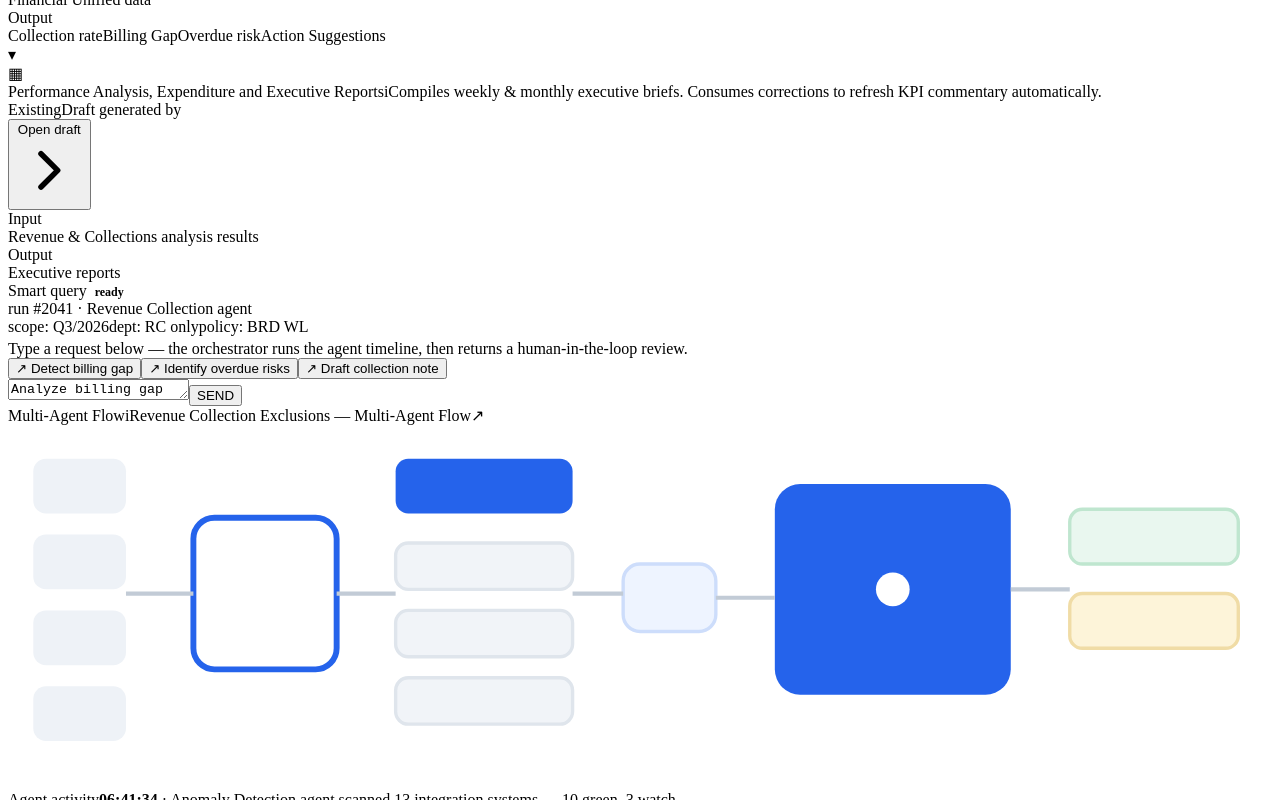
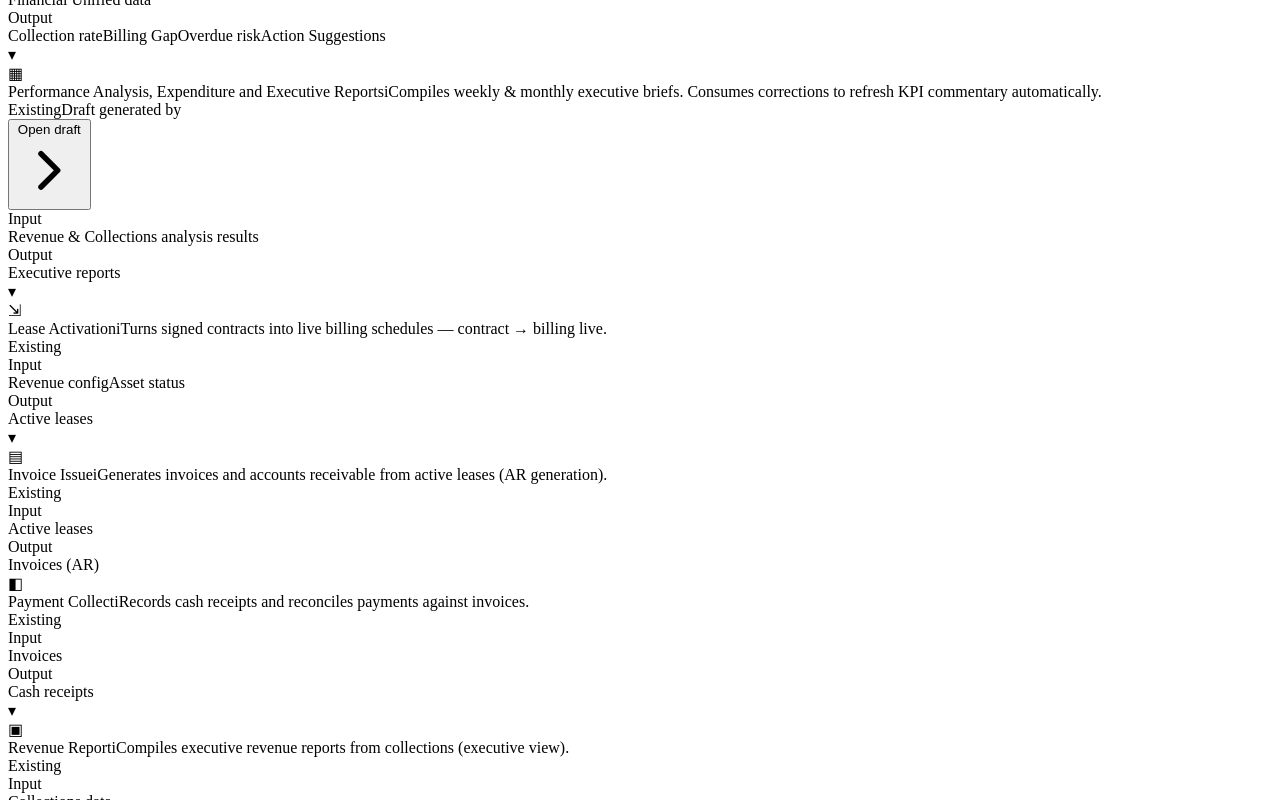
Before and after one commit to liucheng77/MOMAH-finbudcop, a React (Vite) app: page / in a window 1280 px wide. Both pictures are taken after a click on the button "Login". Shown: the part 3888-4688 px from the top of the page. Built offline with nearby package versions, Linux system fonts and the light colour scheme; the HTML template or start-up script is replaced by a standard one.

Commit message:
sync: 2026-06-23 13:16:51

```diff
--- a/src/App.jsx
+++ b/src/App.jsx
@@ -1949,6 +1949,41 @@ const RC_AGENTS = [
       { t: "in", k: { en: "Input", ar: "مدخلات", zh: "输入" }, v: [{ en: "Revenue & Collections analysis results", ar: "نتائج تحليل وكيل الإيرادات والتحصيل", zh: "收入征收智能体分析结果" }] },
       { t: "out", k: { en: "Output", ar: "مخرجات", zh: "输出" }, v: [{ en: "Executive reports", ar: "تقارير تنفيذية", zh: "执行报告" }] }],
     btn: { en: "Open draft", ar: "فتح المسودة", zh: "打开草稿" } },
+  { id: "a14", code: "UC-14", kind: "base", icon: "⇲",
+    chips: [{ t: { en: "Existing", ar: "قائم", zh: "现有" }, cls: "gray" }],
+    title: { en: "Lease Activation", ar: "تفعيل عقود الإيجار", zh: "租约激活" },
+    desc: { en: "Turns signed contracts into live billing schedules — contract → billing live.", ar: "يحوّل العقود الموقّعة إلى جداول فوترة فعّالة — العقد ← الفوترة الحيّة.", zh: "将已签合同转为生效的计费计划——合同→计费上线。" },
+    io: [
+      { t: "in", k: { en: "Input", ar: "مدخلات", zh: "输入" }, v: [{ en: "Revenue config", ar: "إعداد الإيرادات", zh: "收入配置" }, { en: "Asset status", ar: "حالة الأصل", zh: "资产状态" }] },
+      { t: "out", k: { en: "Output", ar: "مخرجات", zh: "输出" }, v: [{ en: "Active leases", ar: "عقود مفعّلة", zh: "生效租约" }] }] },
+  { id: "a12", code: "UC-12", kind: "base", half: true, icon: "▤",
+    chips: [{ t: { en: "Existing", ar: "قائم", zh: "现有" }, cls: "gray" }],
+    title: { en: "Invoice Issue", ar: "إصدار الفواتير", zh: "开票" },
+    desc: { en: "Generates invoices and accounts receivable from active leases (AR generation).", ar: "ينشئ الفواتير والذمم المدينة من العقود المفعّلة.", zh: "依据生效租约生成发票与应收账款(AR 生成)。" },
+    io: [
+      { t: "in", k: { en: "Input", ar: "مدخلات", zh: "输入" }, v: [{ en: "Active leases", ar: "عقود مفعّلة", zh: "生效租约" }] },
+      { t: "out", k: { en: "Output", ar: "مخرجات", zh: "输出" }, v: [{ en: "Invoices (AR)", ar: "فواتير (ذمم)", zh: "发票(应收)" }] }] },
+  { id: "a11", code: "UC-11", kind: "base", half: true, icon: "◧",
+    chips: [{ t: { en: "Existing", ar: "قائم", zh: "现有" }, cls: "gray" }],
+    title: { en: "Payment Collect", ar: "تحصيل المدفوعات", zh: "收款" },
+    desc: { en: "Records cash receipts and reconciles payments against invoices.", ar: "يسجّل المقبوضات النقدية ويطابقها مع الفواتير.", zh: "登记现金回款并与发票对账。" },
+    io: [
+      { t: "in", k: { en: "Input", ar: "مدخلات", zh: "输入" }, v: [{ en: "Invoices", ar: "فواتير", zh: "发票" }] },
+      { t: "out", k: { en: "Output", ar: "مخرجات", zh: "输出" }, v: [{ en: "Cash receipts", ar: "مقبوضات نقدية", zh: "现金回款" }] }] },
+  { id: "a10", code: "UC-10", kind: "base", half: true, icon: "▣",
+    chips: [{ t: { en: "Existing", ar: "قائم", zh: "现有" }, cls: "gray" }],
+    title: { en: "Revenue Report", ar: "تقرير الإيرادات", zh: "收入报告" },
+    desc: { en: "Compiles executive revenue reports from collections (executive view).", ar: "يجمّع تقارير الإيرادات التنفيذية من بيانات التحصيل.", zh: "依据征收数据编制高管收入报告(执行视图)。" },
+    io: [
+      { t: "in", k: { en: "Input", ar: "مدخلات", zh: "输入" }, v: [{ en: "Collections data", ar: "بيانات التحصيل", zh: "征收数据" }] },
+      { t: "out", k: { en: "Output", ar: "مخرجات", zh: "输出" }, v: [{ en: "Executive revenue report", ar: "تقرير إيرادات تنفيذي", zh: "高管收入报告" }] }] },
+  { id: "a3", code: "UC-03", kind: "base", half: true, icon: "◆",
+    chips: [{ t: { en: "Existing", ar: "قائم", zh: "现有" }, cls: "gray" }],
+    title: { en: "Asset Performance", ar: "أداء الأصول", zh: "资产绩效" },
+    desc: { en: "Computes portfolio-level asset performance KPIs.", ar: "يحسب مؤشرات أداء الأصول على مستوى المحفظة.", zh: "计算组合层面的资产绩效 KPI。" },
+    io: [
+      { t: "in", k: { en: "Input", ar: "مدخلات", zh: "输入" }, v: [{ en: "Revenue & asset data", ar: "بيانات الإيرادات والأصول", zh: "收入与资产数据" }] },
+      { t: "out", k: { en: "Output", ar: "مخرجات", zh: "输出" }, v: [{ en: "Portfolio KPIs", ar: "مؤشرات المحفظة", zh: "组合 KPI" }] }] },
 ];
 const RC_FLOW = [
   { code: "UC-01", label: { en: "Unified data", ar: "بيانات موحّدة", zh: "统一数据" }, cap: { en: "unified data", ar: "بيانات موحّدة", zh: "统一数据" }, cls: "in" },
@@ -2344,6 +2379,29 @@ function RcWorkspace() {
     { en: "Planning subtasks", ar: "تخطيط المهام الفرعية", zh: "规划子任务" },
   ];
   const agents = RC_AGENTS.filter(a => seg === "all" ? true : seg === "enabled" ? a.kind !== "focus" : a.kind === "focus");
+  // group consecutive half-width agents (UC-12 / UC-11) into a single row
+  const agentRows = [];
+  for (let i = 0; i < agents.length; i++) {
+    if (agents[i].half && agents[i + 1] && agents[i + 1].half) { agentRows.push([agents[i], agents[i + 1]]); i++; }
+    else agentRows.push([agents[i]]);
+  }
+  const renderAgent = (a) => (
+    <div className={"agent-c " + a.kind} key={a.id}>
+      <div className="ah">
+        <span className="aic">{a.icon}</span>
+        <div className="ahx">
+          <div className="at">{ucl(a.code, tr(a.title))}<span className="at-tip" aria-label={tr(a.desc)} tabIndex={0}>i<span className="at-tip-pop">{tr(a.desc)}</span></span></div>
+          {a.chips && <div className="achips">{a.chips.map((c, i) => (<span className={"chip " + (c.cls || "")} key={i}>{tr(c.t)}</span>))}</div>}
+        </div>
+        {a.btn && <button className={a.kind === "focus" ? "btn ws-start" : "btn secondary sm ws-actr"} onClick={() => {
+          if (a.kind === "focus") setRoute("rcbench");
+          else if (a.id === "a6") { setPerfJump({ tab: "params" }); setBackRoute("rcwork"); setDeptSub("revcol"); setRoute("rcreports"); }
+          else if (a.route) setRoute(a.route);
+        }}>{a.kind === "focus" ? "▶ " : ""}{tr(a.btn)}{a.kind === "focus" ? "" : " "}{a.kind === "focus" ? null : ArrowIcon}</button>}
+      </div>
+      {a.io && <div className="agent-io">{a.io.map((m, i) => (<div className={"am io-" + (m.t || "")} key={i}><div className="l">{tr(m.k)}</div><div className="iovals">{(Array.isArray(m.v) ? m.v : [m.v]).map((x, j) => (<span className="ioval" key={j}>{tr(x)}</span>))}</div></div>))}</div>}
+    </div>
+  );
   const PH = {
     idle: { t: { en: "ready", ar: "جاهز", zh: "就绪" }, c: "var(--muted)" },
     running: { t: { en: "running", ar: "يعمل", zh: "运行中" }, c: "var(--info)" },
@@ -2399,26 +2457,12 @@ function RcWorkspace() {
       <div className="ws-left">
       <div className="ws-plaza">
         <div className="plaza-head">
-          <div><h2 style={{ fontSize: 16 }}>{tr({ en: "Business Plaza", ar: "ساحة الأعمال", zh: "业务广场" })}</h2><div className="sub muted">{tr({ en: "Three collaborative agents · scoped to Revenue Collection", ar: "ثلاثة وكلاء متعاونين · ضمن نطاق التحصيل", zh: "三个协作智能体 · 限定于收入征收" })}</div></div>
+          <div><h2 style={{ fontSize: 16 }}>{tr({ en: "Business Plaza", ar: "ساحة الأعمال", zh: "业务广场" })}</h2><div className="sub muted">{tr({ en: "End-to-end flow (scroll to view)", ar: "مسار من البداية للنهاية (مرّر للعرض)", zh: "端到端流程(下拉展示)" })}</div></div>
           <div className="seg">{["all", "enabled", "new"].map(s => <button key={s} className={seg === s ? "on" : ""} onClick={() => setSeg(s)}>{s === "all" ? "All" : s === "enabled" ? "Enabled" : "NEW"}</button>)}</div>
         </div>
-        {agents.map((a, idx) => (<React.Fragment key={a.id}>
-          {idx > 0 && <div className="agent-link">▾</div>}
-          <div className={"agent-c " + a.kind}>
-            <div className="ah">
-              <span className="aic">{a.icon}</span>
-              <div className="ahx">
-                <div className="at">{ucl(a.code, tr(a.title))}<span className="at-tip" aria-label={tr(a.desc)} tabIndex={0}>i<span className="at-tip-pop">{tr(a.desc)}</span></span></div>
-                {a.chips && <div className="achips">{a.chips.map((c, i) => (<span className={"chip " + (c.cls || "")} key={i}>{tr(c.t)}</span>))}</div>}
-              </div>
-              {a.btn && <button className={a.kind === "focus" ? "btn ws-start" : "btn secondary sm ws-actr"} onClick={() => {
-                if (a.kind === "focus") setRoute("rcbench");
-                else if (a.id === "a6") { setPerfJump({ tab: "params" }); setBackRoute("rcwork"); setDeptSub("revcol"); setRoute("rcreports"); }
-                else if (a.route) setRoute(a.route);
-              }}>{a.kind === "focus" ? "▶ " : ""}{tr(a.btn)}{a.kind === "focus" ? "" : " "}{a.kind === "focus" ? null : ArrowIcon}</button>}
-            </div>
-            {a.io && <div className="agent-io">{a.io.map((m, i) => (<div className={"am io-" + (m.t || "")} key={i}><div className="l">{tr(m.k)}</div><div className="iovals">{(Array.isArray(m.v) ? m.v : [m.v]).map((x, j) => (<span className="ioval" key={j}>{tr(x)}</span>))}</div></div>))}</div>}
-          </div>
+        {agentRows.map((row, ri) => (<React.Fragment key={ri}>
+          {ri > 0 && <div className="agent-link">▾</div>}
+          {row.length === 2 ? <div className="agent-pair">{row.map(a => renderAgent(a))}</div> : renderAgent(row[0])}
         </React.Fragment>))}
       </div>
       </div>
@@ -2475,14 +2519,14 @@ function RcWorkspace() {
       </div></div>
       <div className="ws-flowcard" onClick={() => setRoute("rcdata")} title={tr({ en: "Open Multi-Agent Flow", ar: "فتح تدفّق الوكلاء", zh: "打开多智能体流程" })}>
         <div className="ws-flowcard-h"><span>{tr({ en: "Multi-Agent Flow", ar: "تدفّق متعدد الوكلاء", zh: "多智能体流程" })}</span><span className="ws-flowcard-hr"><span className="at-tip at-tip-r" onClick={(e) => e.stopPropagation()} aria-label={ucl("UC-13", tr({ en: "Revenue Collection Exclusions — Multi-Agent Flow", ar: "التحصيل والاستبعادات — تدفّق متعدد الوكلاء", zh: "收入征收与排除项 — 多智能体流程" }))} tabIndex={0}>i<span className="at-tip-pop">{ucl("UC-13", tr({ en: "Revenue Collection Exclusions — Multi-Agent Flow", ar: "التحصيل والاستبعادات — تدفّق متعدد الوكلاء", zh: "收入征收与排除项 — 多智能体流程" }))}</span></span><span className="open">↗</span></span></div>
-        <svg className="ws-flowthumb" viewBox="0 0 300 86" fill="none" preserveAspectRatio="xMidYMid meet">
-          <rect x="6" y="8" width="22" height="13" rx="3" fill="#eef2f7" /><rect x="6" y="26" width="22" height="13" rx="3" fill="#eef2f7" /><rect x="6" y="44" width="22" height="13" rx="3" fill="#eef2f7" /><rect x="6" y="62" width="22" height="13" rx="3" fill="#eef2f7" />
-          <rect x="44" y="22" width="34" height="36" rx="5" fill="#fff" stroke="#2563eb" strokeWidth="1.4" />
-          <rect x="92" y="8" width="42" height="13" rx="3" fill="#2563eb" /><rect x="92" y="28" width="42" height="11" rx="3" fill="#f1f4f8" stroke="#dfe5ec" strokeWidth="0.8" /><rect x="92" y="44" width="42" height="11" rx="3" fill="#f1f4f8" stroke="#dfe5ec" strokeWidth="0.8" /><rect x="92" y="60" width="42" height="11" rx="3" fill="#f1f4f8" stroke="#dfe5ec" strokeWidth="0.8" />
-          <rect x="146" y="33" width="22" height="16" rx="4" fill="#eef4ff" stroke="#cdddfb" strokeWidth="0.8" />
-          <rect x="182" y="14" width="56" height="50" rx="6" fill="#2563eb" /><circle cx="210" cy="39" r="4" fill="#fff" />
-          <rect x="252" y="20" width="40" height="13" rx="3" fill="#e9f7ef" stroke="#bfe6cf" strokeWidth="0.8" /><rect x="252" y="40" width="40" height="13" rx="3" fill="#fdf4d9" stroke="#f0dca6" strokeWidth="0.8" />
-          <g stroke="#c2cbd6" strokeWidth="1"><path d="M28 40 H44" /><path d="M78 40 H92" /><path d="M134 40 H146" /><path d="M168 41 H182" /><path d="M238 39 H252" /></g>
+        <svg className="ws-flowthumb" viewBox="0 0 300 44" fill="none" preserveAspectRatio="xMidYMid meet">
+          <rect x="4" y="5" width="20" height="7" rx="2" fill="#eef2f7" /><rect x="4" y="14" width="20" height="7" rx="2" fill="#eef2f7" /><rect x="4" y="23" width="20" height="7" rx="2" fill="#eef2f7" /><rect x="4" y="32" width="20" height="7" rx="2" fill="#eef2f7" />
+          <rect x="40" y="12" width="28" height="20" rx="4" fill="#fff" stroke="#2563eb" strokeWidth="1.4" />
+          <rect x="86" y="5" width="40" height="9" rx="2.5" fill="#2563eb" /><rect x="86" y="18" width="40" height="9" rx="2.5" fill="#f1f4f8" stroke="#dfe5ec" strokeWidth="0.8" /><rect x="86" y="31" width="40" height="9" rx="2.5" fill="#f1f4f8" stroke="#dfe5ec" strokeWidth="0.8" />
+          <rect x="138" y="16" width="20" height="12" rx="3.5" fill="#eef4ff" stroke="#cdddfb" strokeWidth="0.8" />
+          <rect x="172" y="9" width="50" height="26" rx="5" fill="#2563eb" /><circle cx="197" cy="22" r="4" fill="#fff" />
+          <rect x="236" y="11" width="40" height="9" rx="2.5" fill="#e9f7ef" stroke="#bfe6cf" strokeWidth="0.8" /><rect x="236" y="24" width="40" height="9" rx="2.5" fill="#fdf4d9" stroke="#f0dca6" strokeWidth="0.8" />
+          <g stroke="#c2cbd6" strokeWidth="1"><path d="M24 22 H40" /><path d="M68 22 H86" /><path d="M126 22 H138" /><path d="M158 22 H172" /><path d="M222 22 H236" /></g>
         </svg>
       </div>
       </div>
--- a/src/styles.css
+++ b/src/styles.css
@@ -781,9 +781,9 @@ table.tbl tbody tr:hover{background:#f8fbf9}
 .ws-grid{display:grid;grid-template-columns:236px 1fr 320px;gap:16px;align-items:start}
 @media(max-width:1200px){.ws-grid{grid-template-columns:1fr}}
 /* two-column workspace: Agent Plaza 65% / Orchestrator 35% */
-.ws-grid2{display:grid;grid-template-columns:1fr 1fr;gap:16px;align-items:start;margin-top:18px}
+.ws-grid2{display:grid;grid-template-columns:1fr 1fr;gap:16px;align-items:stretch;margin-top:18px}
 @media(max-width:980px){.ws-grid2{grid-template-columns:1fr}}
-.ws-left{display:flex;flex-direction:column;gap:16px;min-width:0}
+.ws-left{position:relative;min-width:0;min-height:0}
 .ws-frame{box-shadow:0 12px 40px rgba(16,33,28,.13)}
 /* top KPI metric row */
 .ws-kpirow{display:grid;grid-template-columns:repeat(4,1fr);gap:12px;margin-top:14px}
@@ -821,8 +821,13 @@ table.tbl tbody tr:hover{background:#f8fbf9}
 .seg button.on{background:#16211c;color:#fff}
 .agent-c{border:1px solid var(--line);border-radius:14px;padding:14px;background:#fff;margin-bottom:7px;position:relative;box-shadow:0 6px 20px rgba(16,33,28,.12)}
 .agent-c.focus{border-color:#2563eb;border-inline-start:4px solid #2563eb}
-.ws-plaza{border:1px solid var(--line);border-radius:14px;background:#fbfdfc;padding:16px;box-shadow:0 6px 20px rgba(16,33,28,.12)}
+.ws-plaza{position:absolute;inset:0;overflow-y:auto;border:1px solid var(--line);border-radius:14px;background:#fbfdfc;padding:16px;box-shadow:0 6px 20px rgba(16,33,28,.12)}
 .ws-plaza .agent-c:last-child{margin-bottom:0}
+.ws-plaza .plaza-head{position:sticky;top:-16px;margin:-16px -16px 6px;padding:16px 16px 8px;background:#fbfdfc;z-index:3}
+.agent-pair{display:flex;gap:7px;align-items:stretch;margin-bottom:7px}
+.agent-pair .agent-c{flex:1 1 0;min-width:0;margin-bottom:0}
+.agent-pair .agent-io{grid-template-columns:1fr}
+@media(max-width:980px){.ws-plaza{position:static;inset:auto;overflow:visible}.ws-plaza .plaza-head{position:static;margin:0 0 8px;padding:0}}
 .agent-c.base{border-color:var(--line);border-inline-start:4px solid #cbd5e1}
 .agent-c.existing{border-color:#2563eb;border-inline-start:4px solid #2563eb}
 .agent-c.soon{opacity:.55;background:#f8fbf9}
@@ -902,9 +907,9 @@ table.tbl tbody tr:hover{background:#f8fbf9}
 .ws-flowcard-hr{display:inline-flex;align-items:center;gap:8px;flex:0 0 auto}
 .at-tip.at-tip-r .at-tip-pop{inset-inline-start:auto;inset-inline-end:0;transform:none}
 .at-tip.at-tip-r .at-tip-pop::after{inset-inline-start:auto;inset-inline-end:9px;transform:none}
-.ws-flowthumb{display:block;width:100%;height:auto;aspect-ratio:300 / 57;border:1px solid #eef2ef;border-radius:9px;background:#fbfdfc;padding:6px;box-sizing:border-box}
+.ws-flowthumb{display:block;width:100%;height:auto;aspect-ratio:300 / 44;border:1px solid #eef2ef;border-radius:9px;background:#fbfdfc;padding:6px;box-sizing:border-box}
 .ws-flowcap{font-size:11px;font-weight:600;color:var(--muted);line-height:1.4;margin-top:7px}
-.ws-right .orch-cell{flex:0 0 auto;min-height:0;height:520px}
+.ws-right .orch-cell{flex:1 1 auto;min-height:480px;height:auto}
 .orch-cell{position:relative;min-height:480px}
 .orch-chat{position:absolute;inset:0;display:flex;flex-direction:column;box-sizing:border-box}
 @media(max-width:980px){.orch-cell{min-height:0}.orch-chat{position:static;height:560px}}
```
